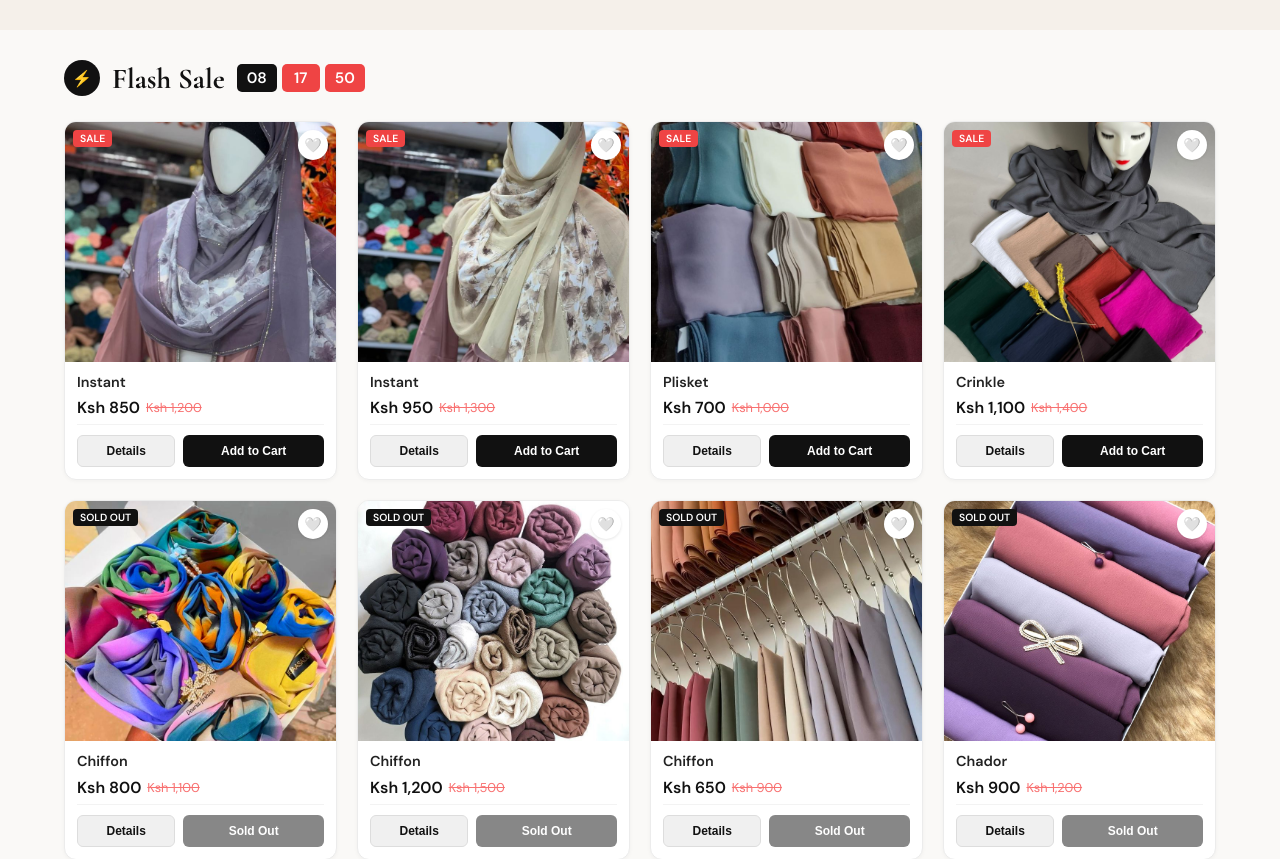
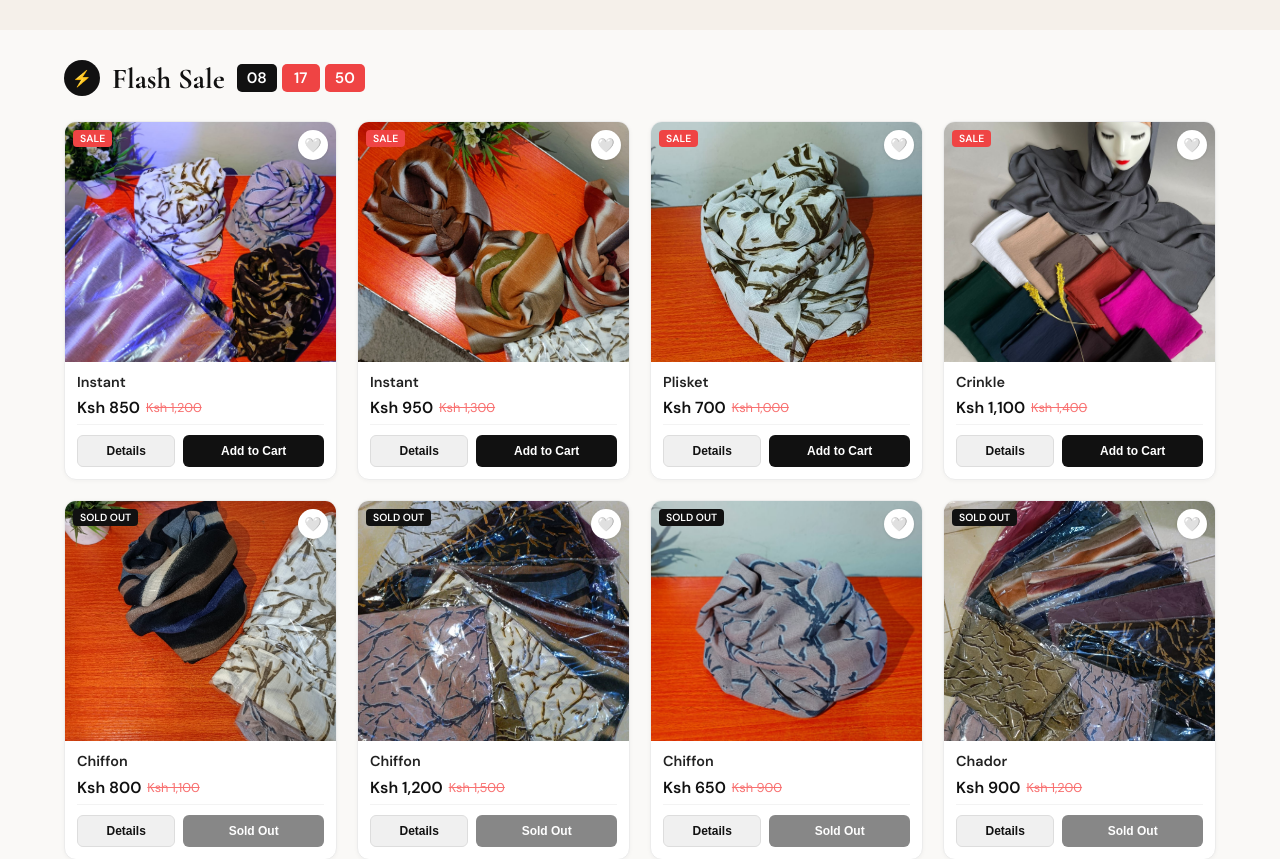
Before and after one commit to Manswabsuleiman/shamims-abaya, a React (Vite) app in the folder shop/: page /hijabs in a window 1280 px wide. Shown: the part 540-1399 px from the top of the page. Built offline with nearby package versions, Linux system fonts and the light colour scheme.

Commit message:
Update Hijabs.jsx

```diff
--- a/shop/src/pages/Hijabs.jsx
+++ b/shop/src/pages/Hijabs.jsx
@@ -14,13 +14,13 @@ const HIJAB_PRICES = [
 ];
 
 const HIJAB_IMAGES = [
-  '/Pictures/hijab1.png',  '/Pictures/hijab2.png',
-  '/Pictures/hijab3.png',  '/Pictures/hijab15.png',
-  '/Pictures/hijab5.png',  '/Pictures/hijab6.png',
-  '/Pictures/hijab7.png',  '/Pictures/hijab8.png',
+  '/Pictures/pic1.png',  '/Pictures/pic4.png',
+  '/Pictures/pic5.png',  '/Pictures/hijab15.png',
+  '/Pictures/pic6.png',  '/Pictures/pic3.png',
+  '/Pictures/pic7.png',  '/Pictures/pic2.png',
   '/Pictures/hijab9.png',  '/Pictures/hijab10.png',
   '/Pictures/hijab11.png', '/Pictures/hijab12.png',
-  '/Pictures/hijab13.png', '/Pictures/hijab14.png',
+  '/Pictures/hijab13.png', '/Pictures/pic2.png',
   '/Pictures/hijab16.png', '/Pictures/hijab17.png',
 ];
 
```
